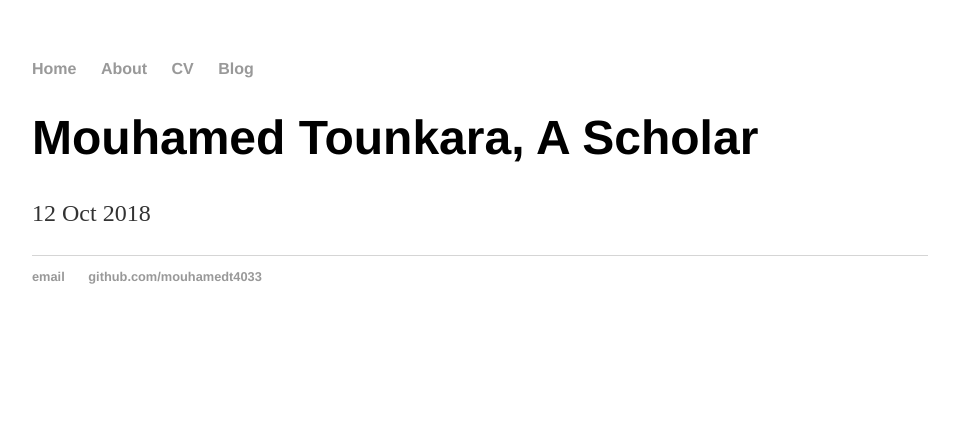
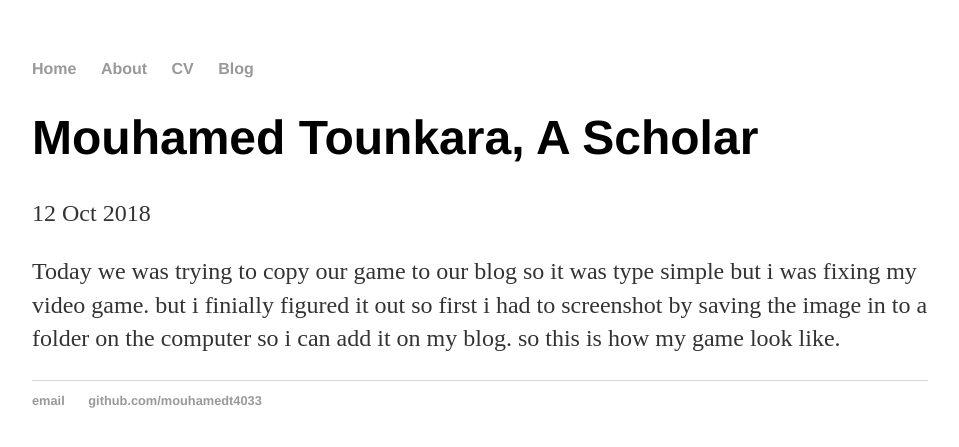
Before and after one commit to mouhamedt4033/mouhamedt4033.github.io, a Jekyll site: the page built from _posts/2018-11-20-weekly-reflection-01.md, in a window 1280 px wide. Shown: the top 447 px of the page, without its empty margins (160-1119 px from the left). Built offline with Jekyll 4.4.1, drawn with Linux system fonts in a browser that asks for light colours.

Commit message:
Update 2018-11-20-weekly-reflection-01.md

```diff
--- a/_posts/2018-11-20-weekly-reflection-01.md
+++ b/_posts/2018-11-20-weekly-reflection-01.md
@@ -3,3 +3,4 @@ layout: post
 title: Mouhamed Tounkara, A Scholar
 date: 2018-10-12
 ---
+ Today we was trying to copy our game to our blog so it was type simple but i was fixing my video game. but i finially figured it out so first i had to screenshot by saving the image in to a folder on the computer so i can add it on my blog. so this is how my game look like.
```
